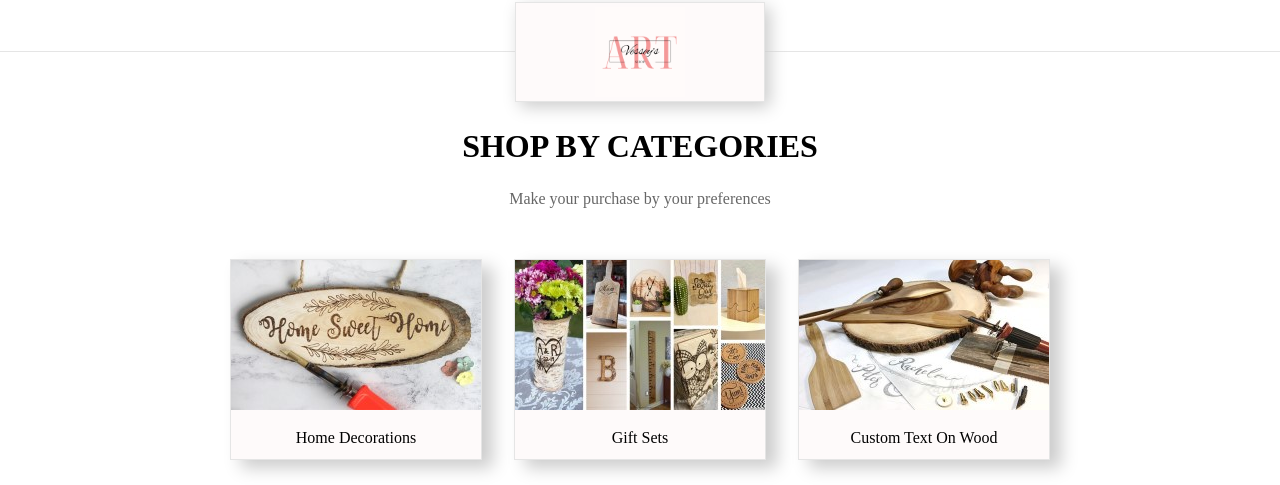
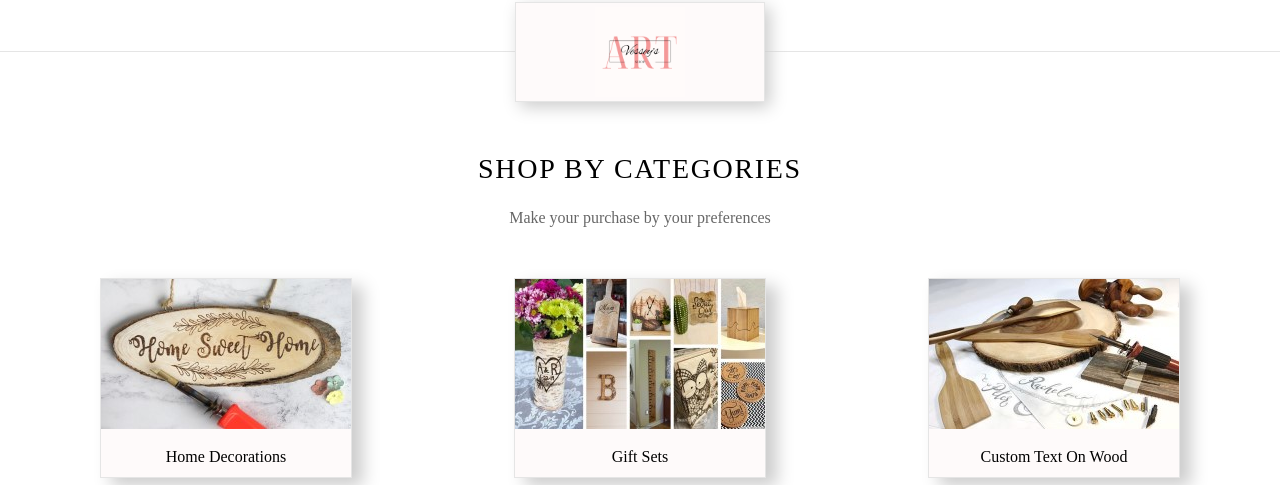
Before and after one commit to KristinaStrateva/Pyrography-Art-Gallery, a React (Vite) app in the folder client/: page / in a window 1280 px wide. Shown: the part 467-952 px from the top of the page. Built offline with nearby package versions, Linux system fonts and the light colour scheme; no server answers.

Commit message:
Extract the ShopByCategories css module

```diff
--- a/client/public/styles/style.css
+++ b/client/public/styles/style.css
@@ -1,42 +1,11 @@
 
-.section-heading-section-heading {
-  display: flex;
-  position: relative;
-  align-items: center;
-  margin-bottom: 48px;
-  flex-direction: column;
-}
+
 .section-heading-text{
   text-align: center;
   margin-bottom: 16px;
 }
-.section-heading-text1 {
-  color: #00000099;
-  text-align: center;
-  line-height: 24px;
-}
-.category-card-category-card {
-  flex: 0 0 auto;
-  cursor: pointer;
-  display: flex;
-  position: relative;
-  transition: 0.3s;
-  align-items: center;
-  flex-direction: column;
-  box-shadow: 0.7em 0.5em 1em #ccc;
-  background-color: #fefafa;
-  border: 1px solid #e5e5e5ff;
-}
-.category-card-text {
-  padding-bottom: 8px;
-}
-.category-card-image {
-  max-width: 250px;
-  max-height: 150px;
-  object-fit: cover;
-  margin-bottom: 16px;
-  object-position: bottom;
-}
+
+
 .blog-post-card-blog-post-card {
   width: 100%;
   display: flex;
@@ -164,18 +133,7 @@
 
 
 
-.home-cards-container {
-  flex: 0 0 auto;
-  width: 100%;
-  display: flex;
-  grid-gap: 32px;
-  flex-wrap: wrap;
-  max-width: 1080px;
-  align-items: flex-start;
-  margin-bottom: 2.5em;
-  flex-direction: row;
-  justify-content: space-between;
-}
+
 
 .home-text19,
 .home-text32 {
--- a/client/src/components/ShopByCategories.jsx
+++ b/client/src/components/ShopByCategories.jsx
@@ -1,29 +1,32 @@
+import styles from './ShopByCategories.module.css';
+import mainStyle from '../App.module.css';
+
 export default function ShopByCategories() {
     return (
-        <div className="section-container column">
-            <div className="max-width-container">
-                <div className="section-heading-section-heading">
-                    <h1 className="section-heading-text Heading-2">
+        <div className={`${mainStyle["section-container"]} ${mainStyle["column"]}`}>
+            <div className={mainStyle["max-width-container"]}>
+                <div className={styles["section-heading-section-heading"]}>
+                    <h1 className={`${styles["section-heading-text"]} ${mainStyle["Heading-2"]}`}>
                         <span>SHOP BY CATEGORIES</span>
                     </h1>
-                    <span className="section-heading-text1">
+                    <span className={styles["section-heading-text1"]}>
                         <span>
                             Make your purchase by your preferences
                         </span>
                     </span>
                 </div>
-                <div className="home-cards-container">
-                    <div className="category-card-category-card">
-                        <img alt="image" src="images/categories/homeDecoration/ideas_main_how-to-make-a-pyrography-home-sweet-home-sign.jpg" className="category-card-image" />
-                        <span className="category-card-text"><span>Home Decorations</span></span>
+                <div className={styles["home-cards-container"]}>
+                    <div className={styles["category-card-category-card"]}>
+                        <img alt="image" src="images/categories/homeDecoration/ideas_main_how-to-make-a-pyrography-home-sweet-home-sign.jpg" className={styles["category-card-image"]} />
+                        <span className={styles["category-card-text"]}><span>Home Decorations</span></span>
                     </div>
-                    <div className="category-card-category-card">
-                        <img alt="image" src="images/categories/giftSets/best-diy-wood-burning-ideas-designs-art-featured-homebnc-1024x536.jpg" className="category-card-image" />
-                        <span className="category-card-text"><span>Gift Sets</span></span>
+                    <div className={styles["category-card-category-card"]}>
+                        <img alt="image" src="images/categories/giftSets/best-diy-wood-burning-ideas-designs-art-featured-homebnc-1024x536.jpg" className={styles["category-card-image"]} />
+                        <span className={styles["category-card-text"]}><span>Gift Sets</span></span>
                     </div>
-                    <div className="category-card-category-card">
-                        <img alt="image" src="images/categories/customTextOnWood/Custom-Wood-Burning-Cutting-Board-madebybarb-4.jpg" className="category-card-image" />
-                        <span className="category-card-text"><span>Custom Text On Wood</span></span>
+                    <div className={styles["category-card-category-card"]}>
+                        <img alt="image" src="images/categories/customTextOnWood/Custom-Wood-Burning-Cutting-Board-madebybarb-4.jpg" className={styles["category-card-image"]} />
+                        <span className={styles["category-card-text"]}><span>Custom Text On Wood</span></span>
                     </div>
                 </div>
             </div>
--- /dev/null
+++ b/client/src/components/ShopByCategories.module.css
@@ -0,0 +1,51 @@
+.section-heading-section-heading {
+    display: flex;
+    position: relative;
+    align-items: center;
+    margin-bottom: 48px;
+    flex-direction: column;
+}
+
+.section-heading-text1 {
+    color: #00000099;
+    text-align: center;
+    line-height: 24px;
+}
+
+.home-cards-container {
+    flex: 0 0 auto;
+    width: 100%;
+    display: flex;
+    grid-gap: 32px;
+    flex-wrap: wrap;
+    max-width: 1080px;
+    align-items: flex-start;
+    margin-bottom: 2.5em;
+    flex-direction: row;
+    justify-content: space-between;
+}
+
+.category-card-category-card {
+    flex: 0 0 auto;
+    cursor: pointer;
+    display: flex;
+    position: relative;
+    transition: 0.3s;
+    align-items: center;
+    flex-direction: column;
+    box-shadow: 0.7em 0.5em 1em #ccc;
+    background-color: #fefafa;
+    border: 1px solid #e5e5e5ff;
+}
+
+.category-card-text {
+    padding-bottom: 8px;
+}
+
+.category-card-image {
+    max-width: 250px;
+    max-height: 150px;
+    object-fit: cover;
+    margin-bottom: 16px;
+    object-position: bottom;
+}
```
